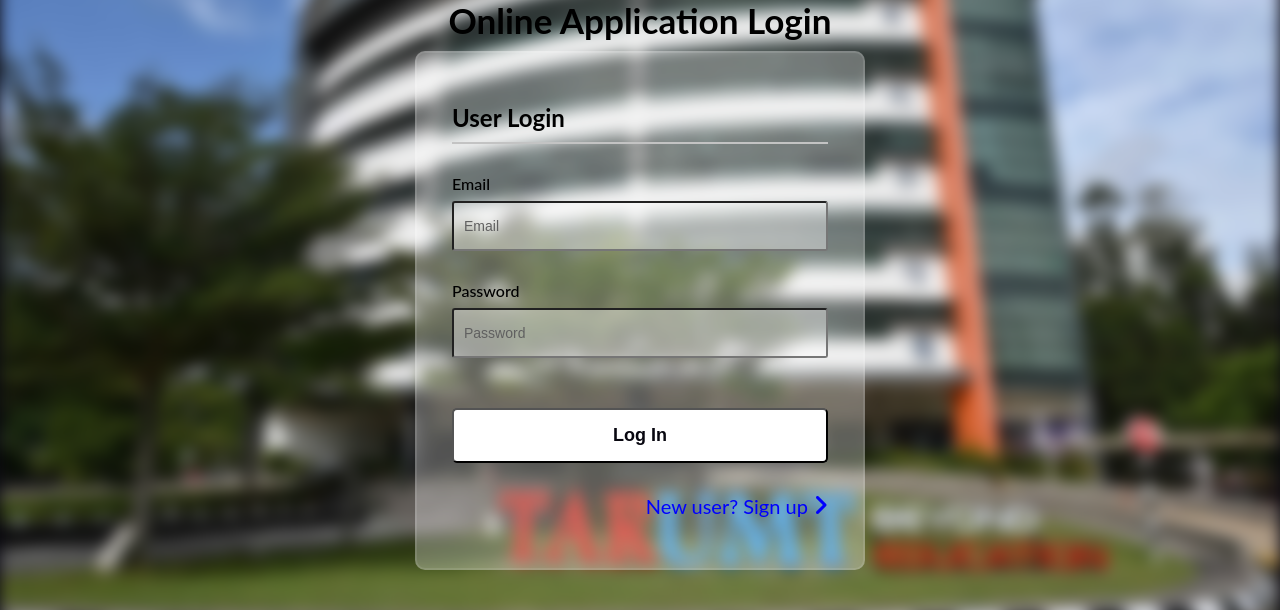
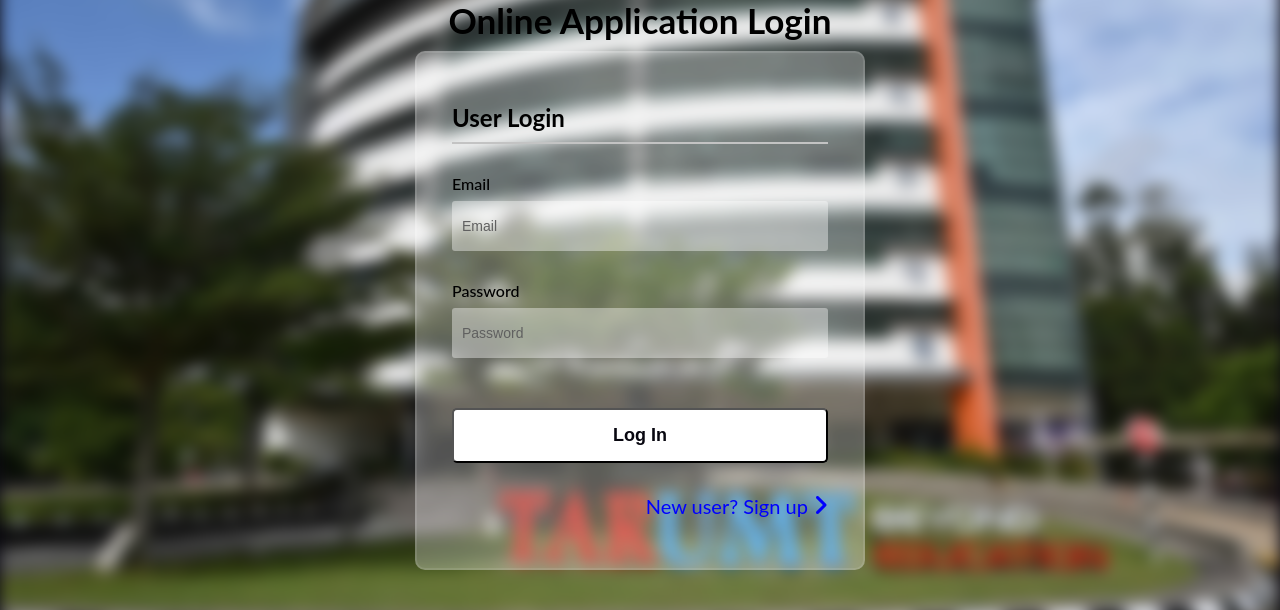
Before and after one commit to melvinho77/sem-assignment, a Flask app: page / in a window 1280 px wide. Shown: the part 175-785 px from the top of the page. Run offline with Flask 3, Linux system fonts and the light colour scheme; some libraries are stand-ins or nearby versions.

Commit message:
Update studentLogin.html

```diff
--- a/templates/studentLogin.html
+++ b/templates/studentLogin.html
@@ -62,6 +62,10 @@
 
         .container * {
             outline: none;
+        }
+
+        .container input{
+            border:none;
         }
 
         .container h3 {
```
